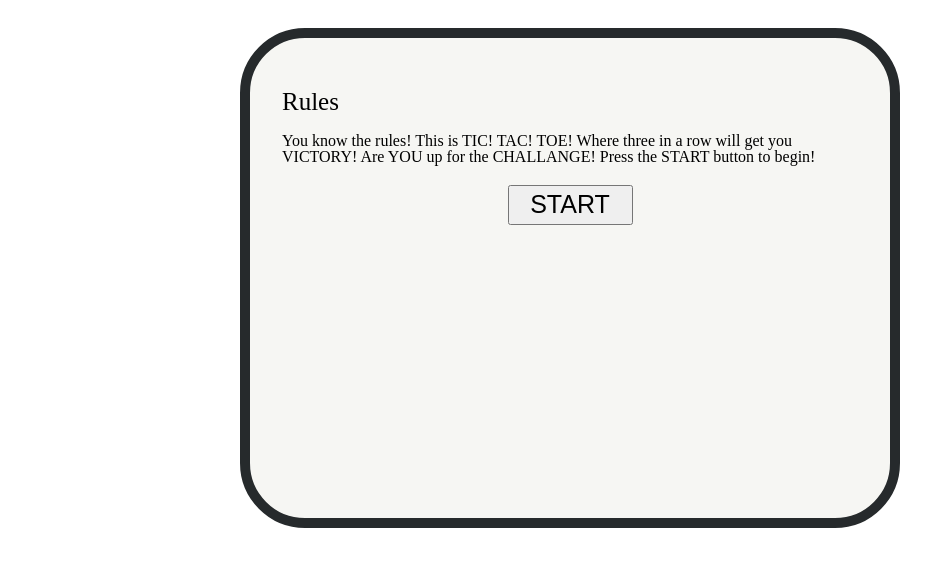
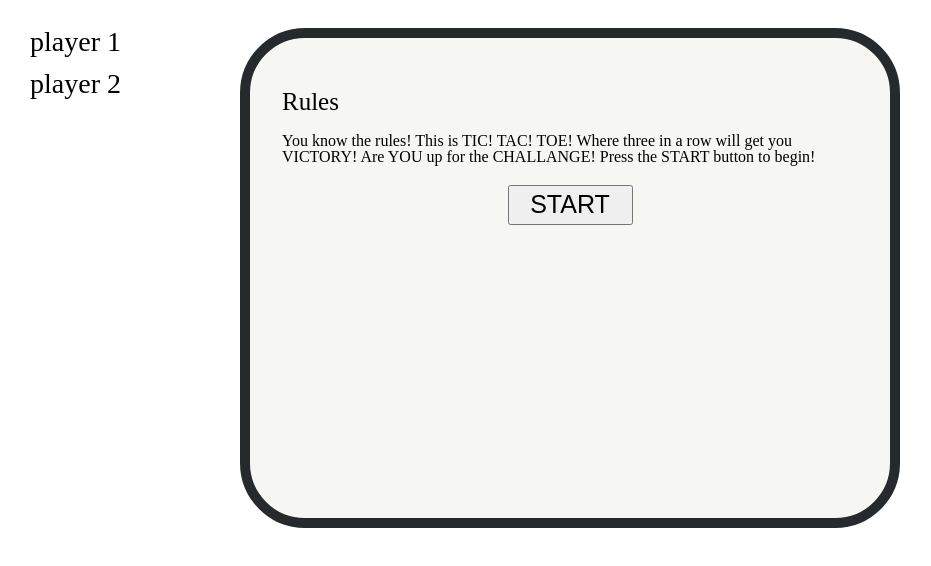
Before and after one commit to harristheharris/ticTacToe, a plain HTML site: page index.html in a window 1280 px wide. Shown: the part 68-634 px from the top of the page, without its empty margins (70-1001 px from the left). Drawn offline with nearby package versions, Linux system fonts and the light colour scheme.

Commit message:
just added player1/player2 text to index.html

```diff
--- a/assets/javascript.js
+++ b/assets/javascript.js
@@ -37,4 +37,17 @@ function startGame(event){
 
 function boxSelection(event){
     console.log('clicked!')
+
 };
+
+//as of now, we have a start button and a board that is displayed once the start button is pressed.
+//what else do we need??
+//We choose to have turns alternate and therefore, the symbol place to alternate
+//with this in mind I want a turn indication to appear for whose turn it is
+
+//determining turn
+//when the start button is pressed player1 turn is set right away to play
+//when a square is selcted to place a symbol the turn is switched
+function turnToggle() {
+
+}
--- a/assets/style.css
+++ b/assets/style.css
@@ -12,6 +12,25 @@ h2 {
   font-size: 25px;
   margin-top: 0.75em;
   margin-bottom: 0.75em;
+}
+
+#turn-tup{
+  visibility: visible ; /*to be hidden*/
+  position: absolute;
+  left: 100px;
+}
+
+.turns{
+  font-size: 1.75em;
+  margin-bottom: .5em;
+}
+
+#player-one{
+visibility: visible;
+}
+
+#player-two{
+  visibility: visible;
 }
 
 #container {
--- a/index.html
+++ b/index.html
@@ -1,15 +1,23 @@
 <!DOCTYPE html>
 <html lang="en">
+
 <body>
+
   <head>
     <meta charset="UTF-8" />
     <meta name="viewport" content="width=device-width, initial-scale=1.0" />
     <link rel="stylesheet" href="./assets/resets.css" />
     <link rel="stylesheet" href="./assets/style.css" />
     <title>Tic Tac Toe</title>
+    <script src="https://ajax.googleapis.com/ajax/libs/jquery/3.6.0/jquery.min.js"></script>
   </head>
 
   <h1 id="header1">Tic Tac Toe</h1>
+
+  <div id="turn-tup">
+    <p class="turns" id="player-one">player 1</p>
+    <p class="turns" id="player-two">player 2</p>
+  </div>
 
   <div id="container">
     <div class="con-item1">
@@ -43,4 +51,5 @@
   <footer id="footer"></footer>
   <script src="./assets/javascript.js"></script>
 </body>
+
 </html>
```
Lines whose indentation alone changed are shown as unchanged.
